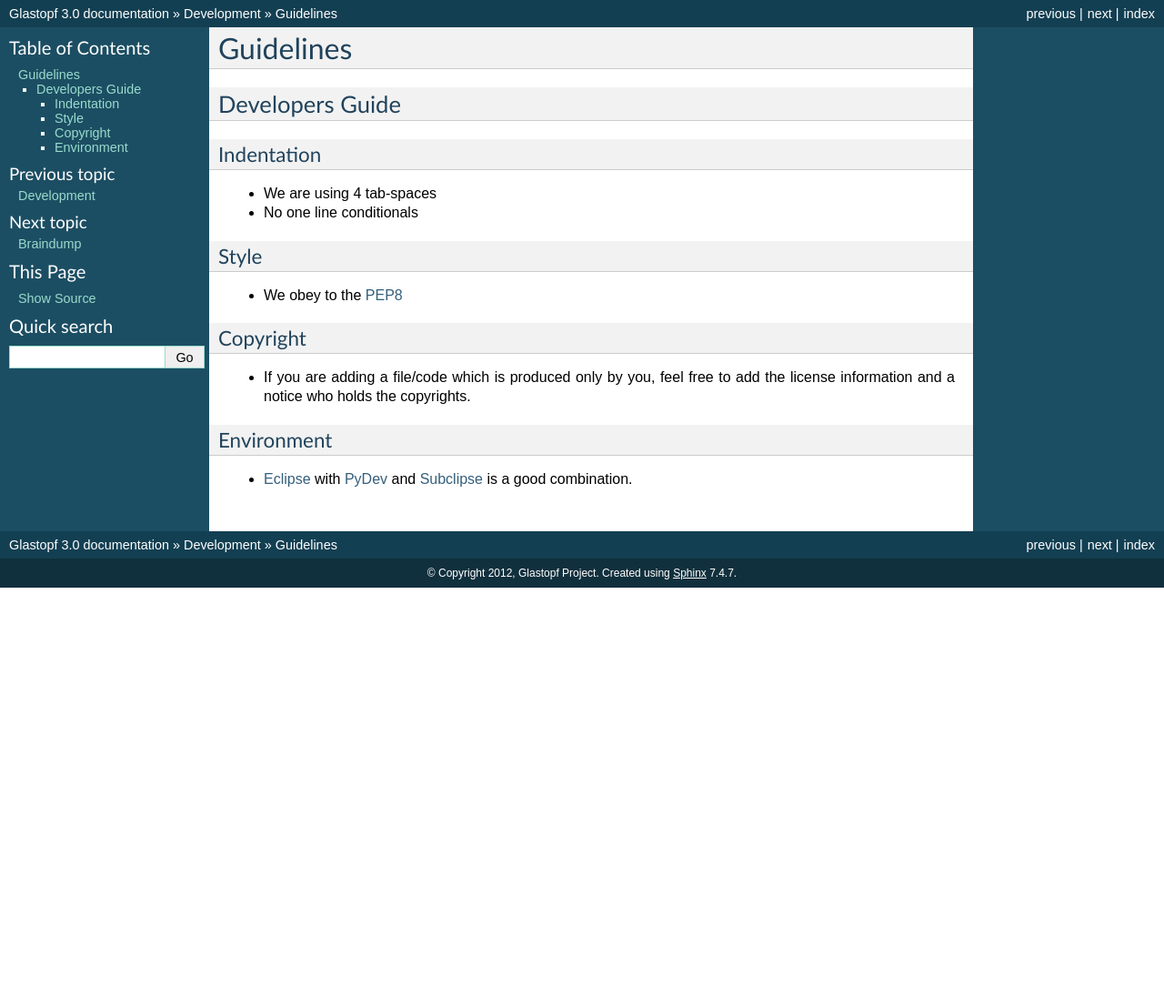
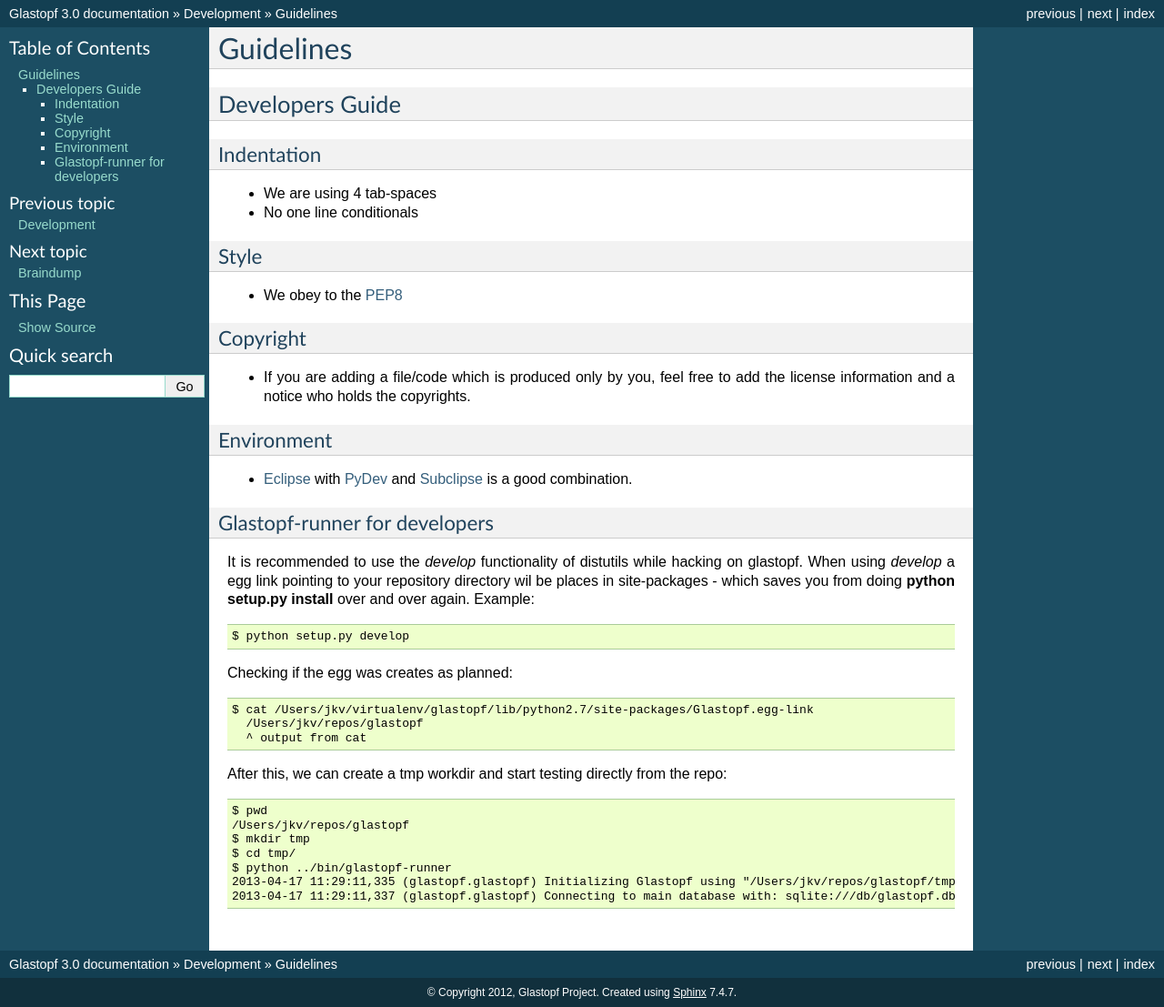
Before and after one commit to mushorg/glastopf, a Sphinx documentation site: the page built from docs/source/development/guidelines.rst, in a window 1280 px wide. Shown: the whole page at 91% size. Built offline with Sphinx 7.4.7, drawn with Linux system fonts in a browser that asks for light colours; formulas are drawn with MathJax 3; pages that are not in the unit, such as notebooks, are missing from menus; before the commit the page ends 900 px from its top, so only the background shows below that.

Commit message:
Added info on 'setup.py develop'

```diff
--- a/docs/source/development/guidelines.rst
+++ b/docs/source/development/guidelines.rst
@@ -21,3 +21,27 @@ Copyright
 Environment
 ----------------
 * `Eclipse <http://eclipse.org/>`_ with `PyDev <http://pydev.org/>`_ and `Subclipse <http://subclipse.tigris.org/>`_ is a good combination.
+
+Glastopf-runner for developers
+------------------------------
+It is recommended to use the *develop* functionality of distutils while hacking on glastopf.
+When using *develop* a egg link pointing to your repository directory wil be places in site-packages -
+which saves you from doing **python setup.py install** over and over again. Example::
+
+  $ python setup.py develop
+
+Checking if the egg was creates as planned::
+
+  $ cat /Users/jkv/virtualenv/glastopf/lib/python2.7/site-packages/Glastopf.egg-link
+    /Users/jkv/repos/glastopf
+    ^ output from cat
+
+After this, we can create a tmp workdir and start testing directly from the repo::
+
+  $ pwd
+  /Users/jkv/repos/glastopf
+  $ mkdir tmp
+  $ cd tmp/
+  $ python ../bin/glastopf-runner
+  2013-04-17 11:29:11,335 (glastopf.glastopf) Initializing Glastopf using "/Users/jkv/repos/glastopf/tmp" as work directory.
+  2013-04-17 11:29:11,337 (glastopf.glastopf) Connecting to main database with: sqlite:///db/glastopf.db
```
